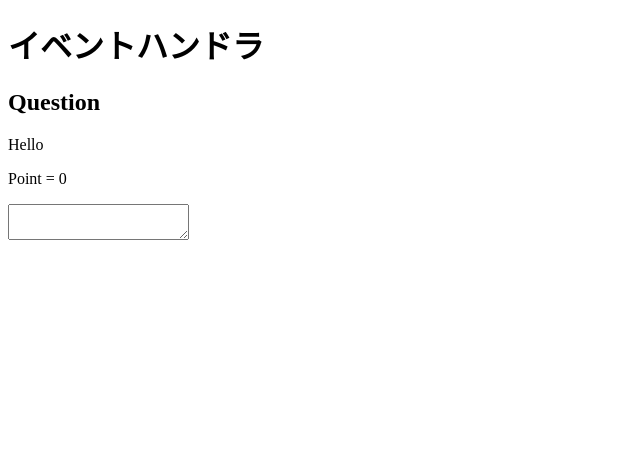
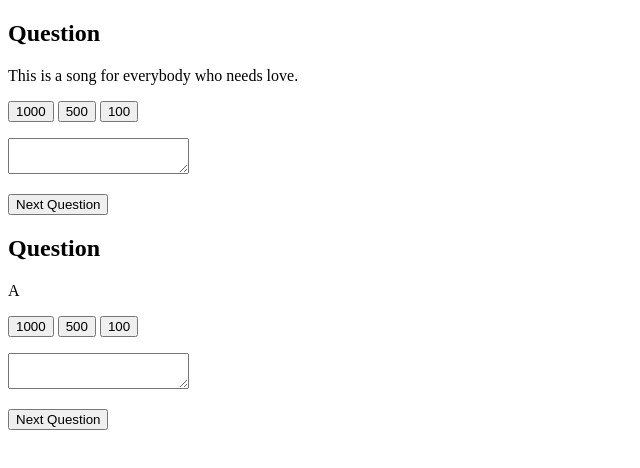
Before and after one commit to KAHIKA/kopen, a website: page docs/index.html in a window 1280 px wide. Shown: the whole page, without its empty margins (0-640 px from the left). Drawn offline with Linux system fonts and the light colour scheme.

Commit message:
Next Page
ページをめくろうとしている

```diff
--- a/docs/index.html
+++ b/docs/index.html
@@ -1,26 +1,103 @@
 <!doctype html>
 <html>
 
-<head>
+<!--<head>
   <title>イベントハンドラ</title>
   <meta charset="utf-8">
   <link rel="stylesheet" href="index.css">
   <script src="index.js"></script>
+</head>-->
+
+<head>
+  <script src="index.js"></script>
 </head>
 
 <body>
-  <div class="container">
-    <h1>イベントハンドラ</h1>
+
+  <div id = "page1">
     <h2>Question</h2>
     <div id="autoWriting"></div>
-    <p id="question"></p>
-    <P> Point = <span i="point">0</span></p>
-     <div id="output"></div>
-
-    <textarea id="source"></textarea>
+    <p id="question">N/A</p>
 
 
-    <!--<div>
+    <p id="question"></p>
+    <p id="question2"></p>
+
+    <input type="button" value="1000" onclick=" ">
+    <input type="button" value="500" onclick=" ">
+    <input type="button" value="100" onclick=" ">
+    <p></p>
+    <form name="keyup">
+      <!--<p> Point = <span id="point">0</point></p>-->
+      <textarea id="output2" onload="keyup()"></textarea>
+    </form>
+
+    <p>
+    <input type="button" value ="Next Question" onclick="go_page('page2','page1')">
+    </p>
+  </div>
+
+  <div id = "page2" steyle = "display:none">
+    <h2>Question</h2>
+    <div id="autoWriting"></div>
+    <p id="question">A</p>
+
+
+    <p id="question"></p>
+    <p id="question2"></p>
+
+    <input type="button" value="1000" onclick=" ">
+    <input type="button" value="500" onclick=" ">
+    <input type="button" value="100" onclick=" ">
+    <p></p>
+    <form name="keyup">
+      <!--<p> Point = <span id="point">0</point></p>-->
+      <textarea id="output2" onload="keyup()"></textarea>
+    </form>
+
+    <p>
+    <input type="button" value ="Next Question" onclick="go_page3();">
+    </p>
+  </div>
+
+
+</body>
+
+
+<!--/////-->
+
+<!--<body>
+   <div class="container">
+     <h1>イベントハンドラ</h1>
+-    <div>
++    <h2>Question</h2>
++    <div id="autoWriting"></div>
++    <p id="question"></p>
++    <P> Point = <span i="point">0</span></p>
+    +
+    <div id="output"></div>
+    + + <textarea id="source"></textarea> + + +-->
+<!--<div>
+       <h2>入力</h2>
+       <textarea id="source"></textarea>
+     </div>
+@@ -22,6 +31,7 @@
+     <div class="controls">
+       <button>リセット</button>
+     </div>
++    -->
+</div>
+</body>
+
+
+
+
+
+
+
+<!--<div class="container">
+    <h1>イベントハンドラ</h1>
+    <div>
       <h2>入力</h2>
       <textarea id="source"></textarea>
     </div>
@@ -31,8 +108,6 @@
     <div class="controls">
       <button>リセット</button>
     </div>
-    -->
-  </div>
-</body>
+  </div>-->
 
 </html>
--- a/docs/index.js
+++ b/docs/index.js
@@ -1,84 +1,71 @@
 let point = 0;
-let question = "Hello"
+let questionlist = ["This is a song for everybody who needs love.", "asdf"]
+
+function selectQestion(num) {
+  question = questionlist[num];
+  return question;
+}
+
 
 /**
  keyイベントのハンドラ
  */
-
-function keyup(event){
-  let typedKey = event.key; // 入力されたキーを表す文字列
-  let output = document.querySelector("#output");
-//  let pointElement = document.querySelector("#point");
-  output.textContent = typedKey;
-  if(typedKey == question[point]){
-    point = point + 1;
-  }
-//  pointElement.textContent = point;
+function keyup(event) {
+  // let typedKey = event.key; // 入力されたキーを表す文字列
+  let output = document.querySelector("#output2");
+  output = output.value
+  let pointElement = document.querySelector("#point");
+  // output.textContent = typedKey;
+  // if (output[point] != question[point]) {
+  //   point = point + 1;
+  // }
+  // // point <= question.length
+  // pointElement.textContent = point;
 }
 
 /*
 文字自動文字表示部分
 */
 
+
 function autoWriting(index) {
   let toShow = question.slice(0, index);  //slice配列から一部を取り出して新しい配列を作る。0からindexまで
-  // 以下は適切に直してください
   console.log(toShow);
-  let element = document.querySelector("#question");
+  let element = document.querySelector("#question2");
   element.textContent = toShow;
 }
 
 function autoWritingLoop(maxCount, i) { //1秒ごとに文字を自動表示
   if (i <= maxCount) {
     autoWriting(i);
-    setTimeout(function() {autoWritingLoop(maxCount, ++i)}, 1000);  //1000ミリ秒
+    setTimeout(function () { autoWritingLoop(maxCount, ++i) }, 1000);  //1000ミリ秒
+  }
+  else if (maxCount < output) {
+    alert("finish!")
   }
 }
+
+
 //autoWritingLoop(文字数, 0)
 
 
-function main(){
+function go_page(next_page,delet_page){
+  console.log(next_page,delet_page);
+  document.getElementById("page2").style.display = "block";
+  document.getElementById("page1").scroll.display = "none";
+  console.log("hello");
+}
+
+
+function main() {
   document.body.addEventListener("keyup", keyup); // body要素で起きるキーイベントのハンドラを設定
   document.body.focus(); // body要素にキーボードフォーカスを移動
 
   let questionElement = document.querySelector("#question");
-  questionElement.textContent = question;
-  autoWritingLoop(question.length, 0);
+  questionElement.textContent = selectQestion(0);
+  // autoWritingLoop(question.length, 0);
 }
 
 
-window.addEventListener("load", main);
 
-/*
-
-function update(event) {
-  let output = document.querySelector("#dest");
-  let input = event.target;
-  output.value = input.value;
-}
-
-function enableInput() {
-  let input = document.querySelector("#source");
-  input.addEventListener("keyup", update);
-}
-
-function reset() {
-  let input = document.querySelector("#source");
-  let output = document.querySelector("#dest");
-  input.value = "";
-  output.value = "";
-}
-
-function enableResetButton() {
-  let button = document.querySelector("button");
-  button.addEventListener("click", reset);
-}
-
-function main() {
-
-    enableResetButton();
-
-    enableInput();
-
-};
-*/
+window.addEventListener("load", main);　//これがあると全部をロード(読み込んだ)した後に動く
```
